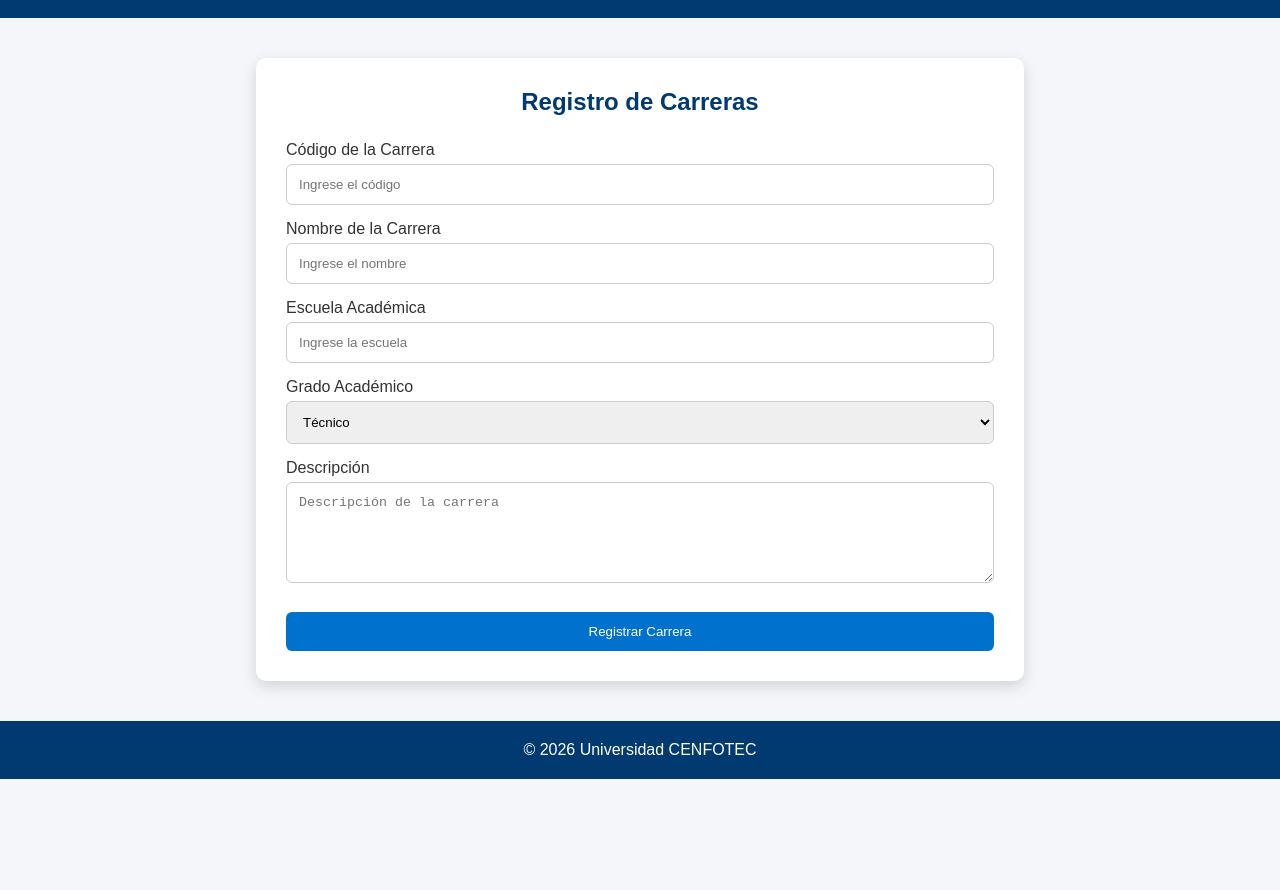
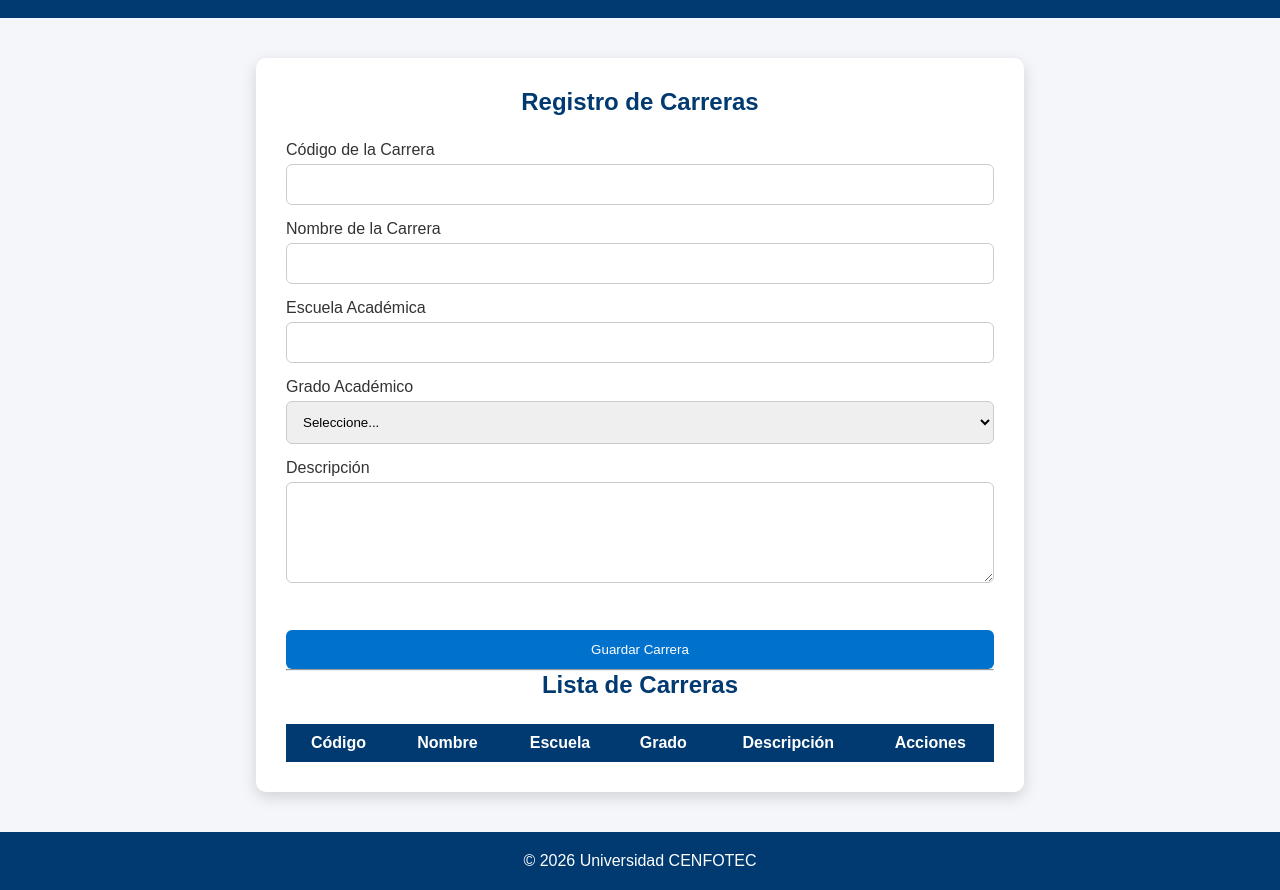
Before and after one commit to ASX-08/Gestion-Egresados-CENFOTEC, a plain HTML site: page gestion-carreras.html in a window 1280 px wide. Shown: the part 87-977 px from the top of the page. Before the commit the page ends 866 px from the top, so only its background shows below. Drawn offline with Linux system fonts and the light colour scheme.

Commit message:
Actualizar formulario de gestión de carreras

```diff
--- a/gestion-carreras.html
+++ b/gestion-carreras.html
@@ -28,23 +28,29 @@
 
 <main>
 
-    <div class="contenedor">
+<section class="contenedor">
+
+<article>
 
 <h2>Registro de Carreras</h2>
 
-        <form onsubmit="return registrarCarrera()">
+<div id="mensaje"></div>
+
+<form id="formCarrera">
 
 <label for="codigo">Código de la Carrera</label>
-            <input type="text" id="codigo" placeholder="Ingrese el código">
+<input type="text" id="codigo">
 
 <label for="nombre">Nombre de la Carrera</label>
-            <input type="text" id="nombre" placeholder="Ingrese el nombre">
+<input type="text" id="nombre">
 
 <label for="escuela">Escuela Académica</label>
-            <input type="text" id="escuela" placeholder="Ingrese la escuela">
+<input type="text" id="escuela">
 
 <label for="grado">Grado Académico</label>
+
 <select id="grado">
+    <option value="">Seleccione...</option>
     <option>Técnico</option>
     <option>Bachillerato</option>
     <option>Licenciatura</option>
@@ -52,13 +58,47 @@
 </select>
 
 <label for="descripcion">Descripción</label>
-            <textarea id="descripcion" rows="5" placeholder="Descripción de la carrera"></textarea>
 
-            <button type="submit">Registrar Carrera</button>
+<textarea id="descripcion" rows="5"></textarea>
+
+<br><br>
+
+<button type="submit">
+    Guardar Carrera
+</button>
 
 </form>
 
-    </div>
+<hr>
+
+<h2>Lista de Carreras</h2>
+
+<table id="tablaCarreras">
+
+<thead>
+
+<tr>
+
+<th>Código</th>
+<th>Nombre</th>
+<th>Escuela</th>
+<th>Grado</th>
+<th>Descripción</th>
+<th>Acciones</th>
+
+</tr>
+
+</thead>
+
+<tbody id="listaCarreras">
+
+</tbody>
+
+</table>
+
+</article>
+
+</section>
 
 </main>
 
```
Lines whose indentation alone changed are shown as unchanged.
